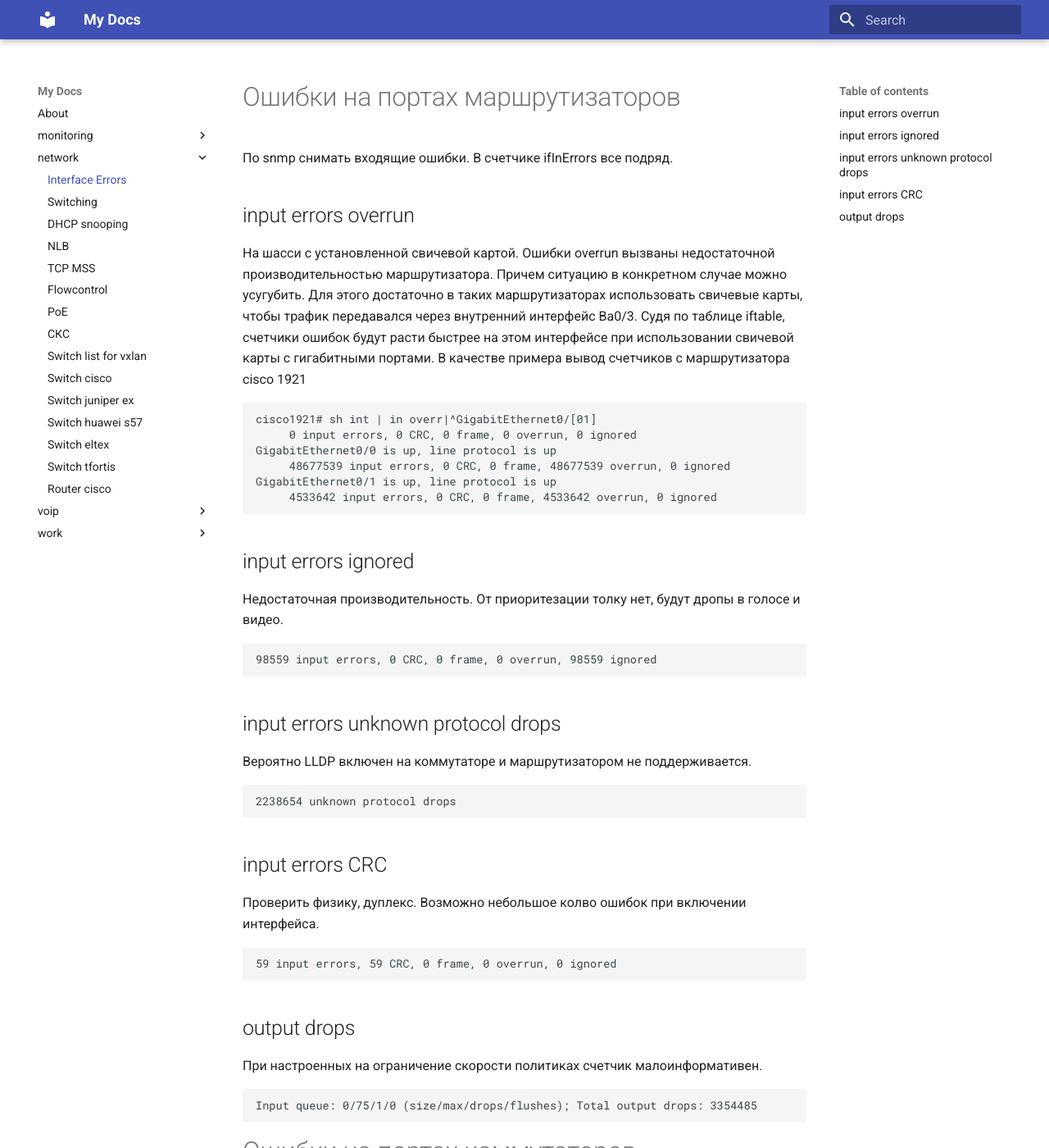
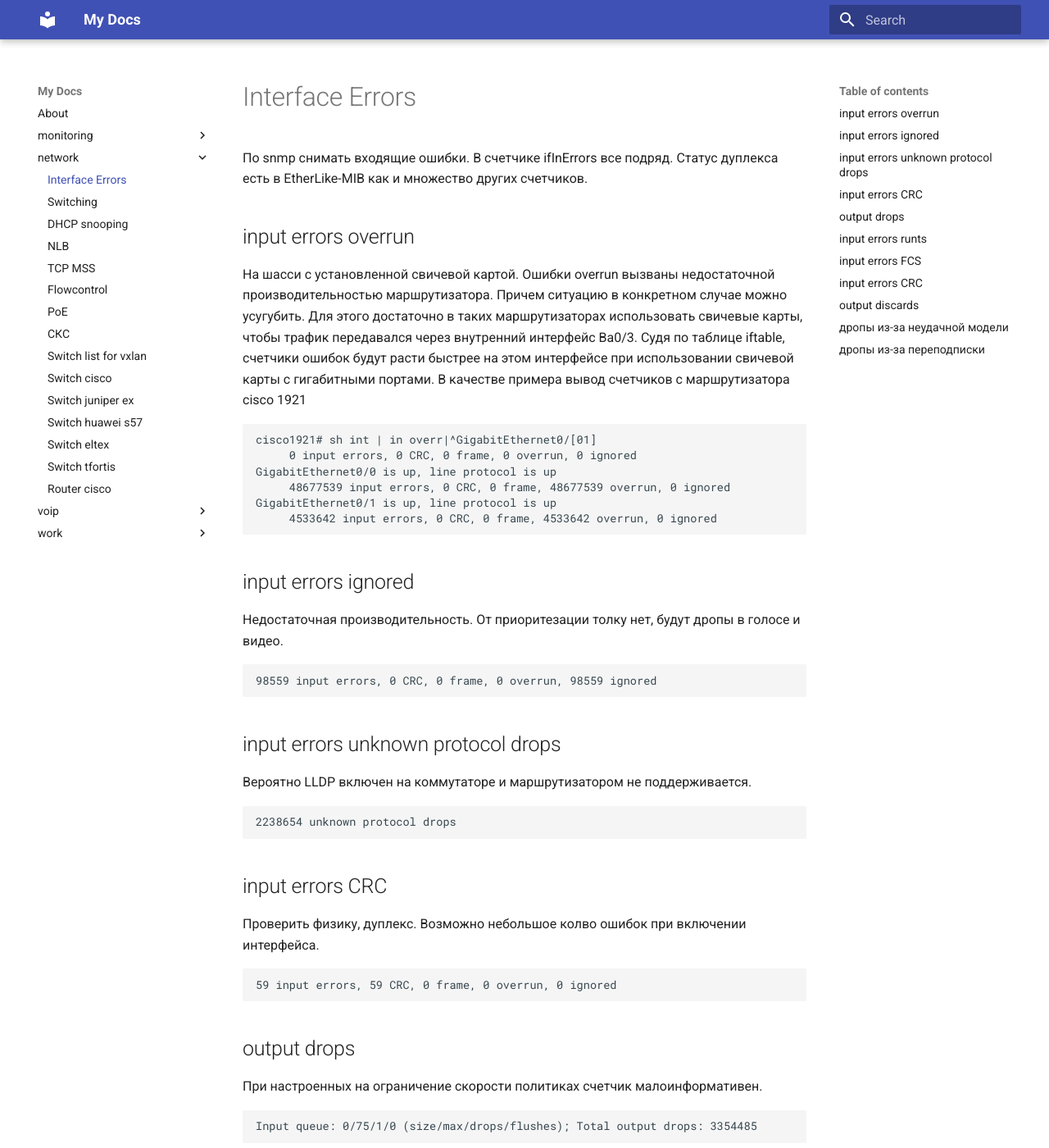
Before and after one commit to v98765/v98765.github.io, an MkDocs documentation site: the page built from docs/network/errors.md, in a window 1280 px wide and 1400 px high. Shown: the whole window at 82% size. Built offline with MkDocs 1.6.1 and Material for MkDocs 9.7.7, drawn with Linux system fonts in a browser that asks for light colours; some of the changed text lies outside the part shown.

Commit message:
fix headers

````diff
--- a/docs/network/errors.md
+++ b/docs/network/errors.md
@@ -1,6 +1,4 @@
-# Ошибки на портах маршрутизаторов
-
-По snmp снимать входящие ошибки. В счетчике ifInErrors все подряд.
+По snmp снимать входящие ошибки. В счетчике ifInErrors все подряд. Статус дуплекса есть в EtherLike-MIB как и множество других счетчиков.
 
 ## input errors overrun
 На шасси с установленной свичевой картой. Ошибки overrun вызваны недостаточной производительностью маршрутизатора. Причем ситуацию в конкретном случае можно усугубить. Для этого достаточно в таких маршрутизаторах использовать свичевые карты, чтобы трафик передавался через внутренний интерфейс Ba0/3. Cудя по таблице iftable, счетчики ошибок будут расти быстрее на этом интерфейсе при использовании свичевой карты с гигабитными портами.
@@ -33,10 +31,6 @@
 ```text
 Input queue: 0/75/1/0 (size/max/drops/flushes); Total output drops: 3354485
 ```
-# Ошибки на портах коммутаторов
-
-Статус дуплекса есть в EtherLike-MIB как и множество других счетчиков.
-
 ## input errors runts
 Порт настроен в access, а на удаленной в trunk если ошибки постоянно растут.
 ```text
@@ -53,9 +47,11 @@
 Ошибки могут возникать, если на одномодовом участке волс есть многомодовый патчкорд или пигтейл.
 
 ## output discards
+
 * если есть qos, смотреть очереди, буферы. Вот тут и начиаешь ценить коммутаторы со счетчиками очередей.
 * speed mismatch (аплинк 1Gbit/s, downlink 100Mbit/s). Потери из-за burst, который не смог буферизировать коммутатор. Большинство свичей с shared буфером на всех портах.
-## дропы потому что свич дешевое г
+
+## дропы из-за неудачной модели
 При выключенном на всех портах flowcontrol на тестах работает все медленно.
 Счетчика ошибок нет. Смотреть и сравнивать счетчики на аплинке и даунлике.
 Если не одинаково, то ставить другую модель коммутатора.
````
